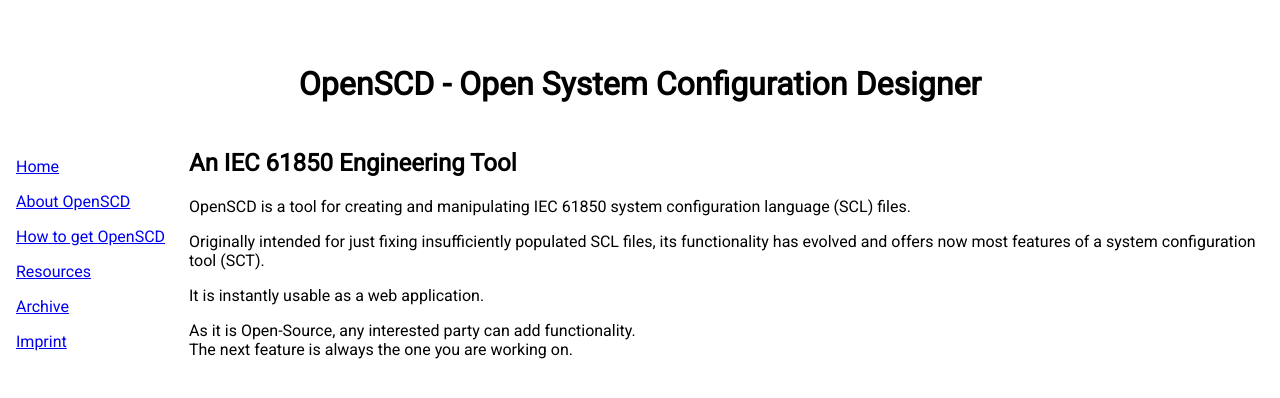
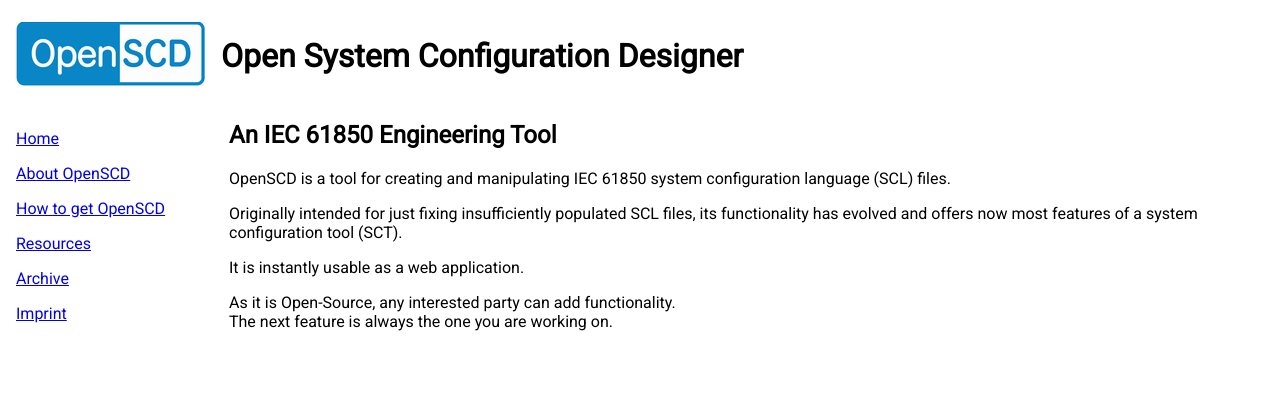
Before and after one commit to OMICRONEnergyOSS/openscd-org-website, a plain HTML site: page index.html in a window 1280 px wide. Drawn offline with Linux system fonts and the light colour scheme.

Commit message:
add logo (#1)

```diff
--- a/index.html
+++ b/index.html
@@ -15,16 +15,18 @@
         margin: 0;
         padding: 1em;
       }
-
       header {
-        grid-column: 1/3;
+        align-self: center;
       }
     </style>
   </head>
 
   <body>
+      <a href="home.html" target="mainframe" style="align-self: center;">
+        <img src="images/logo.png" alt="OpenSCD Logo"/>
+      </a>
     <header>
-      <h1>OpenSCD - Open System Configuration Designer</h1>
+      <h1>Open System Configuration Designer</h1>
     </header>
     <aside>
       <nav>
--- a/styles.css
+++ b/styles.css
@@ -13,11 +13,6 @@
   border: none;
 }
 
-h1 {
-  text-align: center;
-  padding-top: 28px;
-}
-
 nav {
   text-align: left;
 }
```
Also changed, not shown: archive.html (+1 -1 lines), imprint.html (+1 -1 lines), images/logo.png (added).
